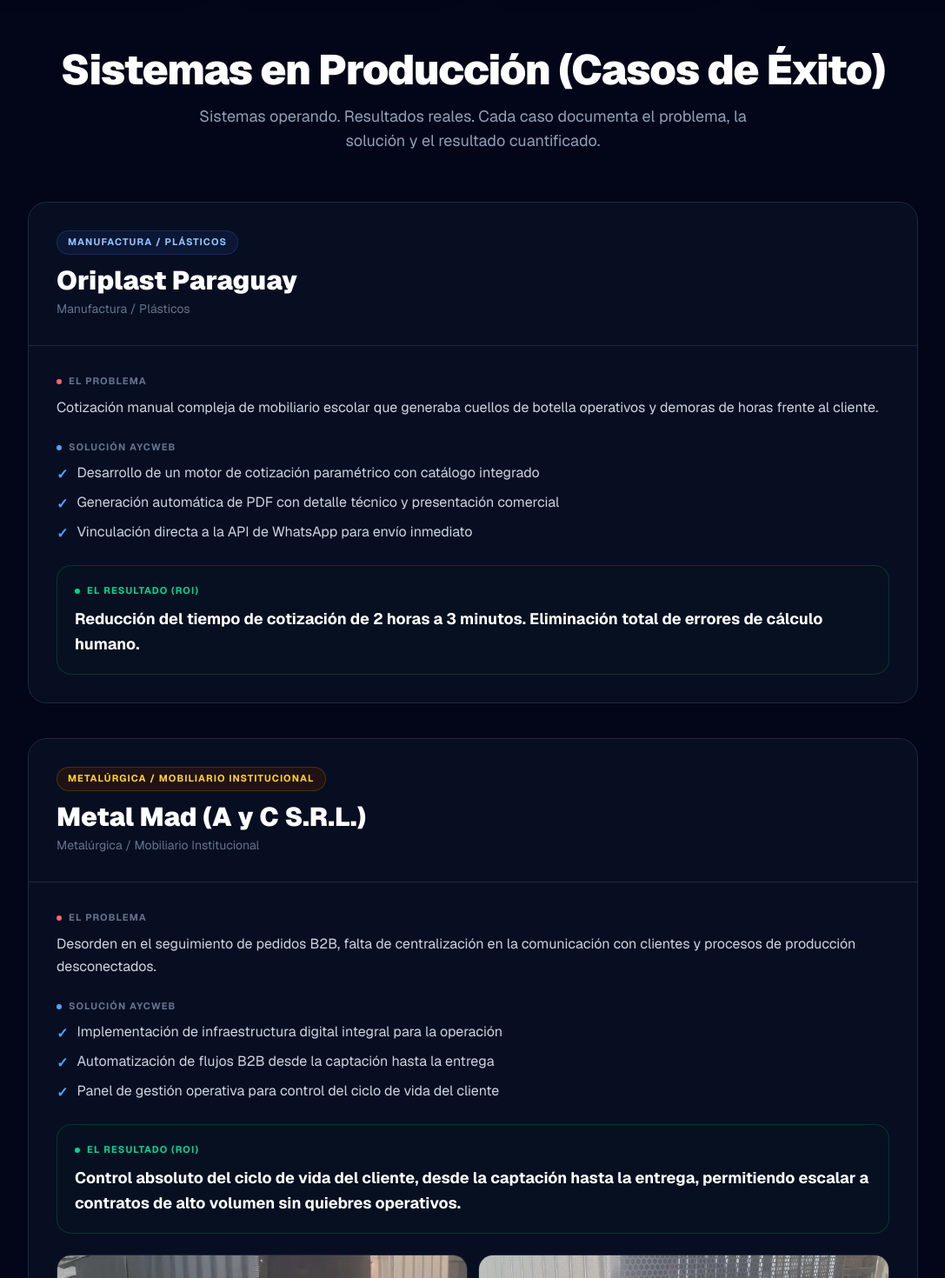
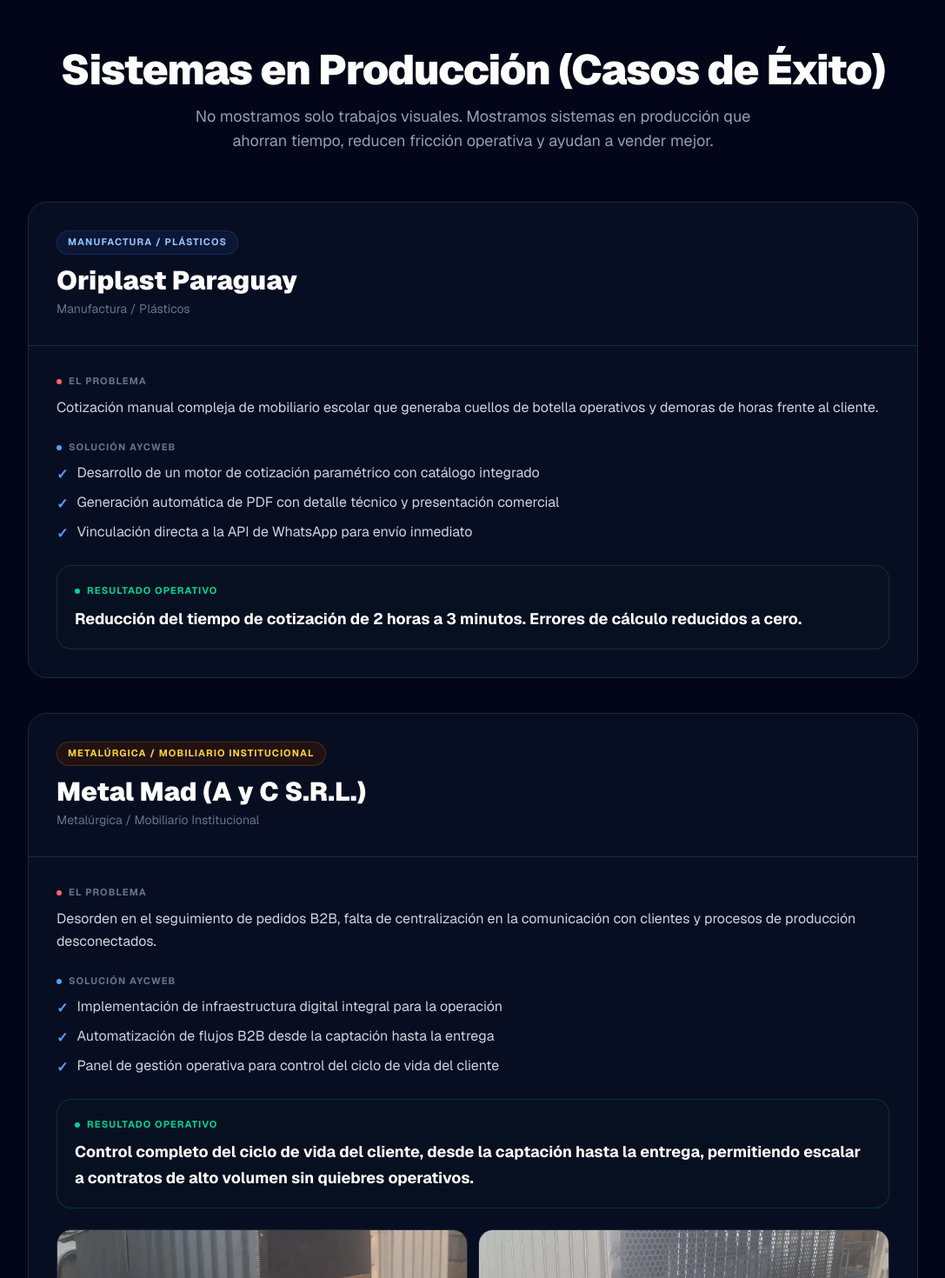
Before and after one commit to oscaramarilla/aycweb, a Next.js app: page /empresas/obras in a window 1280 px wide. Shown: the part 1860-3330 px from the top of the page at 87% size, without its empty margins (96-1183 px from the left). Built offline with nearby package versions, Linux system fonts and the light colour scheme.

Commit message:
refactor(copy): inyectar narrativa de eficiencia operativa y maquina de tiempo B2B

```diff
--- a/app/[lang]/(marketing)/obras/page.tsx
+++ b/app/[lang]/(marketing)/obras/page.tsx
@@ -98,7 +98,7 @@ export default function ObrasPage() {
               Sistemas en Producción (Casos de Éxito)
             </h2>
             <p className="text-slate-400 max-w-2xl mx-auto text-base md:text-lg">
-              Sistemas operando. Resultados reales. Cada caso documenta el problema, la solución y el resultado cuantificado.
+              No mostramos solo trabajos visuales. Mostramos sistemas en producción que ahorran tiempo, reducen fricción operativa y ayudan a vender mejor.
             </p>
           </div>
 
@@ -163,7 +163,7 @@ export default function ObrasPage() {
                   <div className="rounded-xl border border-emerald-500/20 bg-emerald-950/10 p-5">
                     <h4 className="text-[11px] uppercase tracking-widest font-bold text-emerald-400 mb-2 flex items-center gap-2">
                       <span className="w-1.5 h-1.5 rounded-full bg-emerald-400" />
-                      EL RESULTADO (ROI)
+                      RESULTADO OPERATIVO
                     </h4>
                     <p className="text-white font-bold text-base md:text-lg leading-relaxed">
                       {caso.result}
@@ -197,6 +197,18 @@ export default function ObrasPage() {
         </div>
       </section>
 
+      {/* Bloque: Cada sistema bien diseñado recupera tiempo */}
+      <section className="relative z-10 px-6 mb-12">
+        <div className="max-w-2xl mx-auto text-center">
+          <h3 className="text-2xl md:text-3xl font-black text-white mb-4">
+            Cada sistema bien diseñado recupera tiempo
+          </h3>
+          <p className="text-slate-400 text-base md:text-lg leading-relaxed">
+            Una infraestructura digital filtra consultas, acelera presupuestos y ordena oportunidades. Eso construimos: máquinas comerciales que convierten procesos lentos en métricas medibles.
+          </p>
+        </div>
+      </section>
+
       {/* CTA final */}
       <section className="relative z-10 px-6">
         <div className="rounded-[2rem] border border-slate-800 bg-slate-950/80 p-7 max-w-lg mx-auto text-center">
--- a/app/[lang]/(marketing)/page.tsx
+++ b/app/[lang]/(marketing)/page.tsx
@@ -51,7 +51,7 @@ export default async function HomePage({ params }: { params: Promise<{ lang: str
             <span className="text-transparent bg-clip-text bg-gradient-to-r from-blue-400 to-blue-600">Necesita un sistema.</span>
           </h1>
           <p className="text-base md:text-2xl text-slate-400 mb-8 md:mb-10 max-w-3xl mx-auto font-light leading-relaxed">
-            Convertimos procesos manuales en sistemas de captación, cotización y cierre para que dejes de depender de Excel, mensajes sueltos y seguimiento desordenado.
+            Tu empresa no necesita otra página web decorativa. Necesita un sistema que le devuelva tiempo y convierta consultas en oportunidades reales de venta.
           </p>
 
           <div className="flex flex-col sm:flex-row gap-4 justify-center">
@@ -260,7 +260,7 @@ export default async function HomePage({ params }: { params: Promise<{ lang: str
               accent="emerald"
               ctaHref={buildWaLink(`Hola Oscar, quiero agendar una Auditoría B2B para mi operación. Me interesa el plan Starter.`)}
               ctaLabel="Consultar Starter"
-              tagline="Para profesionales independientes"
+              tagline="Base digital profesional para salir al mercado rápido, validar tu oferta y empezar a recibir consultas."
             />
 
             <PricingCard
@@ -269,7 +269,7 @@ export default async function HomePage({ params }: { params: Promise<{ lang: str
               badge="MÁS ELEGIDO"
               ctaHref={buildWaLink(`Hola Oscar, quiero agendar una Auditoría B2B para mi operación. Me interesa el plan Business.`)}
               ctaLabel="Consultar Business"
-              tagline="Para empresas con volumen comercial"
+              tagline="Motor comercial que filtra, ordena y acelera oportunidades para que tu equipo venda más y repita menos tareas."
             />
 
             <PricingCard
@@ -277,7 +277,7 @@ export default async function HomePage({ params }: { params: Promise<{ lang: str
               accent="violet"
               ctaHref={buildWaLink(`Hola Oscar, quiero agendar una Auditoría B2B para mi operación. Me interesa el plan Enterprise.`)}
               ctaLabel="Consultar Enterprise"
-              tagline="Para operaciones complejas"
+              tagline="Infraestructura a medida para operaciones complejas que necesitan automatizar, integrar y escalar con control."
             />
           </div>
 
@@ -298,7 +298,7 @@ export default async function HomePage({ params }: { params: Promise<{ lang: str
               <span className="text-4xl md:text-6xl block mb-4 md:mb-8">🛡️</span>
               <h2 className="text-2xl md:text-5xl font-black text-white mb-4 md:mb-6">Garantía Inteligente por Etapas</h2>
               <p className="text-slate-400 text-[15px] md:text-xl max-w-2xl mx-auto mb-8 md:mb-10 leading-relaxed">
-                Garantía Inteligente por Etapas: Si durante la primera etapa de definición no logramos validar que el sistema resolverá el problema operativo acordado, cancelamos el proyecto y te devolvemos el pago inicial según las condiciones pactadas.
+                Primero medimos cuánto tiempo pierde tu equipo. Luego diseñamos el sistema para reducir tareas repetitivas. Si en la primera etapa no logramos una mejora operativa validada, cancelamos el proyecto y devolvemos el pago inicial.
               </p>
 
               <div className="grid grid-cols-1 sm:grid-cols-3 gap-3 md:gap-6 mb-8 md:mb-12">
@@ -308,7 +308,7 @@ export default async function HomePage({ params }: { params: Promise<{ lang: str
                 </div>
                 <div className="bg-slate-950/80 border border-slate-800 p-4 md:p-6 rounded-[1rem] md:rounded-2xl">
                   <div className="font-bold text-white mb-1 md:mb-2 text-[14px] md:text-base">Garantía Inteligente</div>
-                  <div className="text-[13px] md:text-sm text-slate-500 text-center">Si en la primera etapa el sistema no resuelve el problema operativo acordado, cancelamos el proyecto y devolvemos el pago inicial según lo pactado.</div>
+                  <div className="text-[13px] md:text-sm text-slate-500 text-center">Si en la primera etapa no logramos una mejora operativa validada, cancelamos el proyecto y devolvemos el pago inicial.</div>
                 </div>
                 <div className="bg-slate-950/80 border border-slate-800 p-4 md:p-6 rounded-[1rem] md:rounded-2xl">
                   <div className="font-bold text-white mb-1 md:mb-2 text-[14px] md:text-base">Cero sorpresas</div>
--- a/lib/config/obras.ts
+++ b/lib/config/obras.ts
@@ -47,7 +47,7 @@ export const CASOS_OBRAS: CasoObra[] = [
       "Vinculación directa a la API de WhatsApp para envío inmediato",
     ],
     result:
-      "Reducción del tiempo de cotización de 2 horas a 3 minutos. Eliminación total de errores de cálculo humano.",
+      "Reducción del tiempo de cotización de 2 horas a 3 minutos. Errores de cálculo reducidos a cero.",
     ctaMessage: "Quiero un sistema así para mi empresa",
   },
   {
@@ -64,7 +64,7 @@ export const CASOS_OBRAS: CasoObra[] = [
       "Panel de gestión operativa para control del ciclo de vida del cliente",
     ],
     result:
-      "Control absoluto del ciclo de vida del cliente, desde la captación hasta la entrega, permitiendo escalar a contratos de alto volumen sin quiebres operativos.",
+      "Control completo del ciclo de vida del cliente, desde la captación hasta la entrega, permitiendo escalar a contratos de alto volumen sin quiebres operativos.",
     ctaMessage: "Quiero un sistema así para mi empresa",
     metricasImpacto: METRICAS_METAL_MAD,
     evidenciaVisual: [
```
